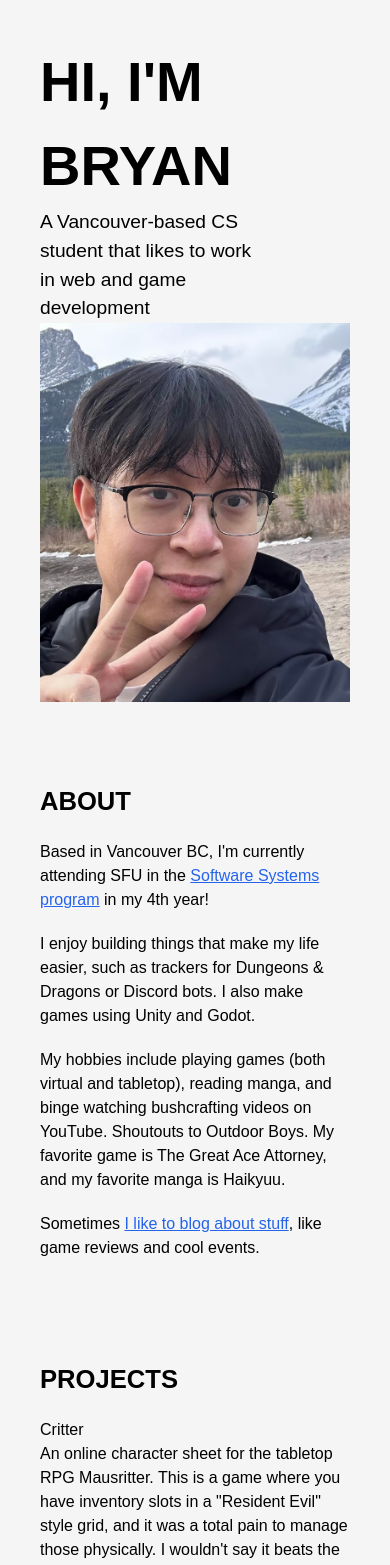
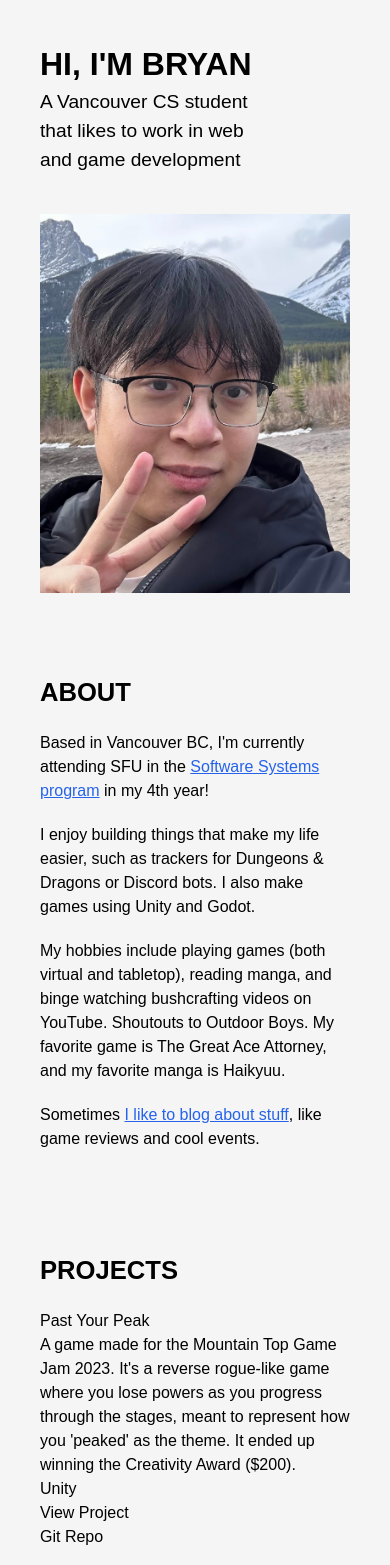
Before and after one commit to bryanjhdang/bryanjhdang.github.io, a React (Vite) app: page / in a window 390 px wide. Shown: the top 1565 px of the page. Built offline with nearby package versions, Linux system fonts and the light colour scheme.

Commit message:
fix responsive hero

```diff
--- a/src/components/SectionComponents.tsx
+++ b/src/components/SectionComponents.tsx
@@ -6,7 +6,7 @@ type Props = {
 
 export function SectionWrapper({children}: Props) {
   return (
-    <div className="px-10 md:px-20 lg:px-40 xl:px-60">
+    <div className="px-10 sm:px-20 lg:px-40 xl:px-60">
       {children}
     </div>
   )
--- a/src/sections/Hero.tsx
+++ b/src/sections/Hero.tsx
@@ -4,12 +4,12 @@ export default function Hero() {
   return (
     <div id="main" className="pt-10 sm:pt-20 pb-10 sm:pb-20">
       <SectionWrapper>
-        <div className="flex flex-col sm:flex-row items-center">
+        <div className="flex flex-col md:flex-row items-center">
           <div className="flex-1 mr-20">
-            <p className="text-3xl sm:text-4xl font-extrabold">HI, I'M BRYAN</p>
-            <p className="text-base sm:text-xl">A Vancouver-based CS student that likes to work in web and game development</p>
+            <p className="text-2xl sm:text-3xl md:text-4xl font-extrabold">HI, I'M BRYAN</p>
+            <p className="text-base sm:text-xl md:text-2xl">A Vancouver CS student that likes to work in web and game development</p>
           </div>
-          <img src="src/assets/profile.jpg" alt="Bryan profile picture" width={350} />
+          <img src="src/assets/profile.jpg" alt="Bryan profile picture" width={350} className="pt-10 sm:pt-20 md:pt-0" />
         </div>
       </SectionWrapper>
     </div>
--- a/src/sections/Projects.tsx
+++ b/src/sections/Projects.tsx
@@ -22,12 +22,19 @@ export default function Projects() {
     <div id="projects" className="pt-10 sm:pt-20 pb-10 sm:pb-20">
       <SectionWrapper>
         <SectionTitle title="PROJECTS" />
+
         <div>
-          <p>Critter</p>
-          <p>An online character sheet for the tabletop RPG Mausritter. This is a game where you have inventory slots in a "Resident Evil" style grid, and it was a total pain to manage those physically. I wouldn't say it beats the original at all (pen and paper is always the most fun), but it sure beats scuffed cutouts.</p>
-          <p>I used React, NodeJS, and Firebase to build this project.</p>
-          <p>View Project</p>
+          <p>Past Your Peak</p>
+          <p>A game made for the Mountain Top Game Jam 2023. It's a reverse rogue-like game where you lose powers as you progress through the stages, meant to represent how you 'peaked' as the theme. It ended up winning the Creativity Award ($200).</p>
+          <div>
+            <p>Unity</p>
+          </div>
+          <div>
+            <p>View Project</p>
+            <p>Git Repo</p>
+          </div>
         </div>
+
       </SectionWrapper>
     </div>
   )
--- a/tailwind.config.js
+++ b/tailwind.config.js
@@ -9,7 +9,7 @@ export default {
       base: '1.2rem',
       xl: '1.6rem',
       '2xl': '2rem',
-      '3xl': '3.5rem',
+      '3xl': '3rem',
       '4xl': '4.5rem',
       '5xl': '6rem',
     },
```
